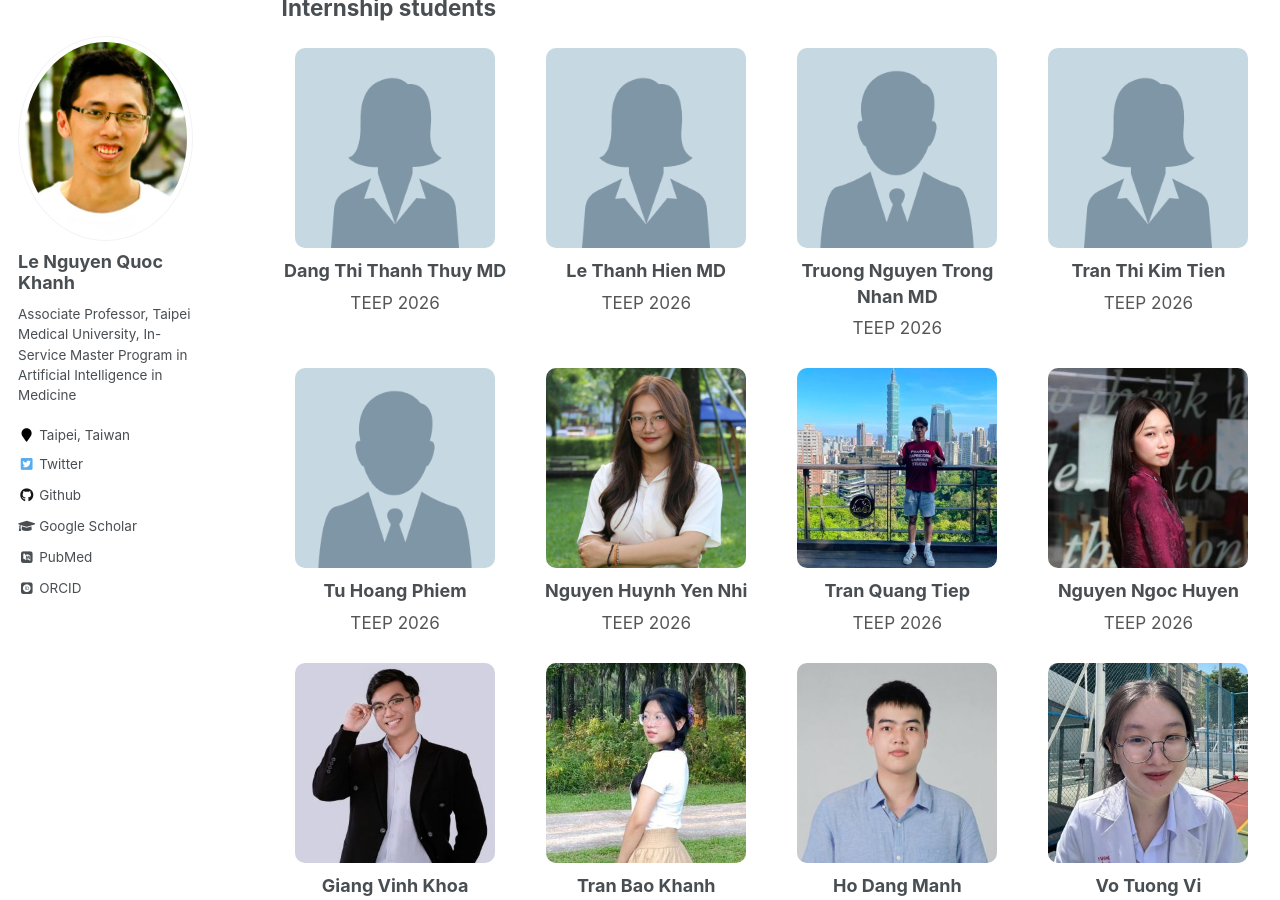
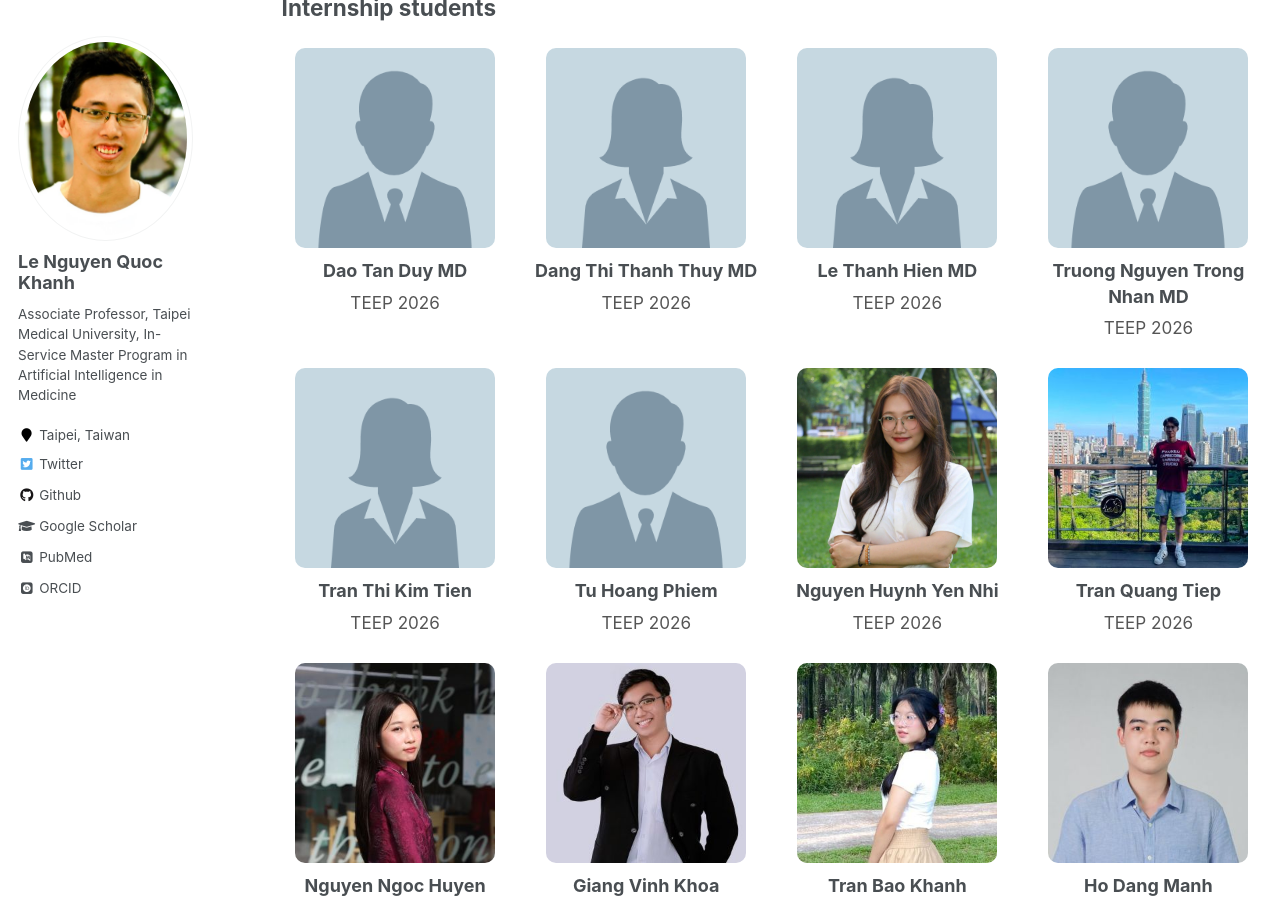
Before and after one commit to khanhlee/khanhlee.github.io, a Jekyll site: the page built from _pages/member.md, in a window 1280 px wide and 900 px high, scrolled down 3851 px. Built offline with Jekyll 4.4.1, drawn with Linux system fonts in a browser that asks for light colours; some web fonts are replaced.

Commit message:
Update member.md

```diff
--- a/_pages/member.md
+++ b/_pages/member.md
@@ -312,6 +312,12 @@ TMU AIBioMed Lab develops clinically grounded AI systems by integrating medical
 <div class="member-grid">
 
   <div class="member-card">
+    <img src="/images/male.png" alt="Dao Tan Duy MD">
+    <div class="member-name">Dao Tan Duy MD</div>
+    <div class="member-role">TEEP 2026</div>
+  </div>
+
+  <div class="member-card">
     <img src="/images/female.png" alt="Dang Thi Thanh Thuy MD">
     <div class="member-name">Dang Thi Thanh Thuy MD</div>
     <div class="member-role">TEEP 2026</div>
```
